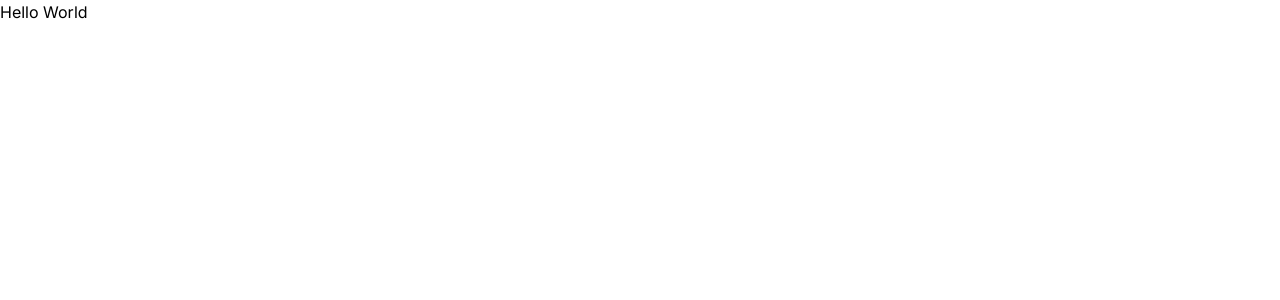
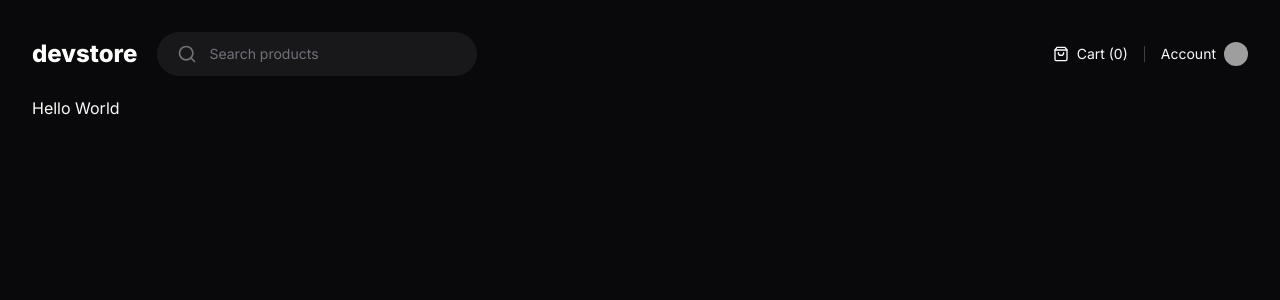
Before and after one commit to burn-c/devstore-arthurrios, a Next.js app: page / in a window 1280 px wide. Shown: the top 300 px of the page. Built offline with nearby package versions, Linux system fonts and the light colour scheme; grey boxes are pictures that could not be loaded.

Commit message:
create header

```diff
--- a/next.config.js
+++ b/next.config.js
@@ -1,4 +1,13 @@
 /** @type {import('next').NextConfig} */
-const nextConfig = {}
+const nextConfig = {
+  images: {
+    remotePatterns: [
+      {
+        protocol: 'https',
+        hostname: 'github.com',
+      },
+    ],
+  },
+}
 
 module.exports = nextConfig
--- a/package.json
+++ b/package.json
@@ -9,6 +9,7 @@
     "lint": "next lint"
   },
   "dependencies": {
+    "lucide-react": "^0.294.0",
     "next": "14.0.4",
     "react": "^18",
     "react-dom": "^18"
--- /dev/null
+++ b/src/app/(store)/(home)/loading.tsx
@@ -0,0 +1,3 @@
+export default function Loading() {
+  return <p>Loading...</p>
+}
--- /dev/null
+++ b/src/app/(store)/(home)/page.tsx
@@ -0,0 +1,5 @@
+export default async function Home() {
+  await new Promise((resolve) => setTimeout(resolve, 2000))
+
+  return <h1>Hello World</h1>
+}
--- /dev/null
+++ b/src/app/(store)/layout.tsx
@@ -0,0 +1,11 @@
+import { Header } from '@/components/header'
+import { ReactNode } from 'react'
+
+export default function StoreLayout({ children }: { children: ReactNode }) {
+  return (
+    <div className="mx-auto grid min-h-screen w-full max-w-[1600px] grid-rows-app gap-5 p-8">
+      <Header />
+      {children}
+    </div>
+  )
+}
--- a/src/app/layout.tsx
+++ b/src/app/layout.tsx
@@ -15,7 +15,7 @@
 }) {
   return (
     <html lang="en" className={inter.variable}>
-      <body>{children}</body>
+      <body className="bg-zinc-950 text-zinc-50 antialiased">{children}</body>
     </html>
   )
 }
--- a/src/app/page.tsx
+++ /dev/null
@@ -1,3 +0,0 @@
-export default function Home() {
-  return <h1>Hello World</h1>
-}
--- /dev/null
+++ b/src/components/header.tsx
@@ -0,0 +1,42 @@
+import { Search, ShoppingBag } from 'lucide-react'
+import Image from 'next/image'
+import Link from 'next/link'
+
+export function Header() {
+  return (
+    <div className="flex items-center justify-between">
+      <div className="flex items-center gap-5">
+        <Link href="/" className="text-2xl font-extrabold text-white">
+          devstore
+        </Link>
+
+        <form className="flex w-[320px] items-center gap-3 rounded-full bg-zinc-900 px-5 py-3 ring-zinc-700">
+          <Search className="w-5 h-5 text-zinc-500" />
+          <input
+            placeholder="Search products"
+            className="flex-1 bg-transparent text-sm outline-none placeholder:text-zinc-500"
+          />
+        </form>
+      </div>
+      <div className="flex items-center gap-4">
+        <div className="flex items-center gap-2">
+          <ShoppingBag className="w-4 h-4" />
+          <span className="text-sm">Cart (0)</span>
+        </div>
+
+        <div className="w-px h-4 bg-zinc-700" />
+
+        <Link href="/" className="flex items-center gap-2 hover:underline">
+          <span className="text-sm">Account</span>
+          <Image
+            src="https://github.com/arthurrios.png"
+            className="h-6 w-6 rounded-full"
+            width={24}
+            height={24}
+            alt=""
+          />
+        </Link>
+      </div>
+    </div>
+  )
+}
--- a/tailwind.config.ts
+++ b/tailwind.config.ts
@@ -10,6 +10,9 @@
     fontFamily: {
       sans: 'var(--font-inter)',
     },
+    gridTemplateRows: {
+      app: 'min-content max-content',
+    },
   },
   plugins: [],
 }
```
Also changed, not shown: 1 other file (tests, documents, lock files or other folders).
